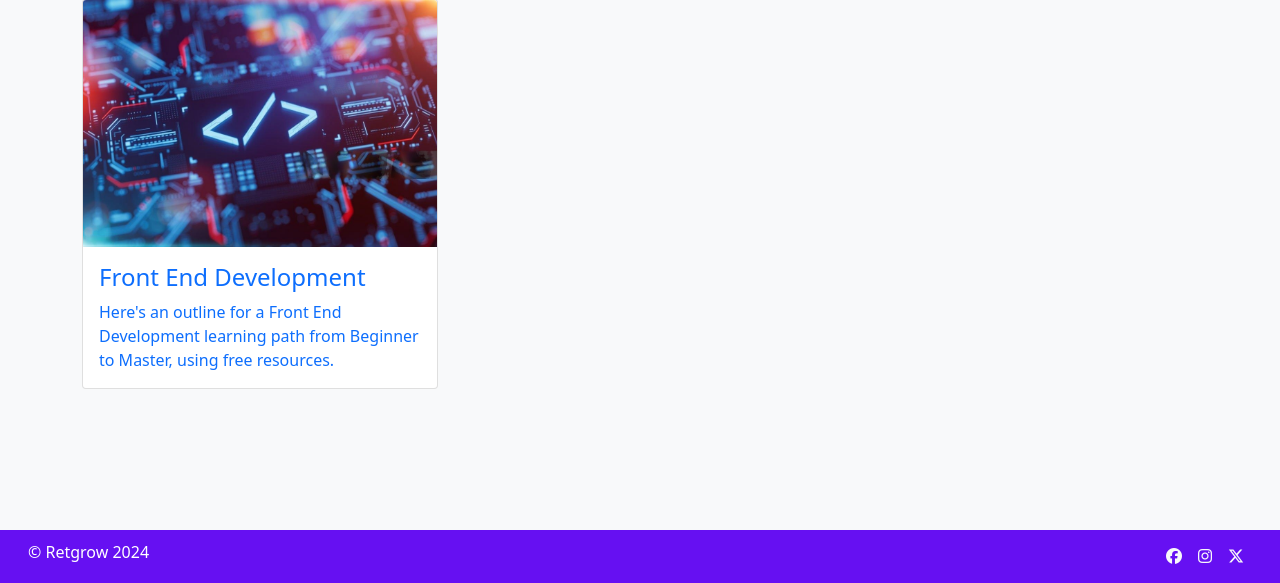
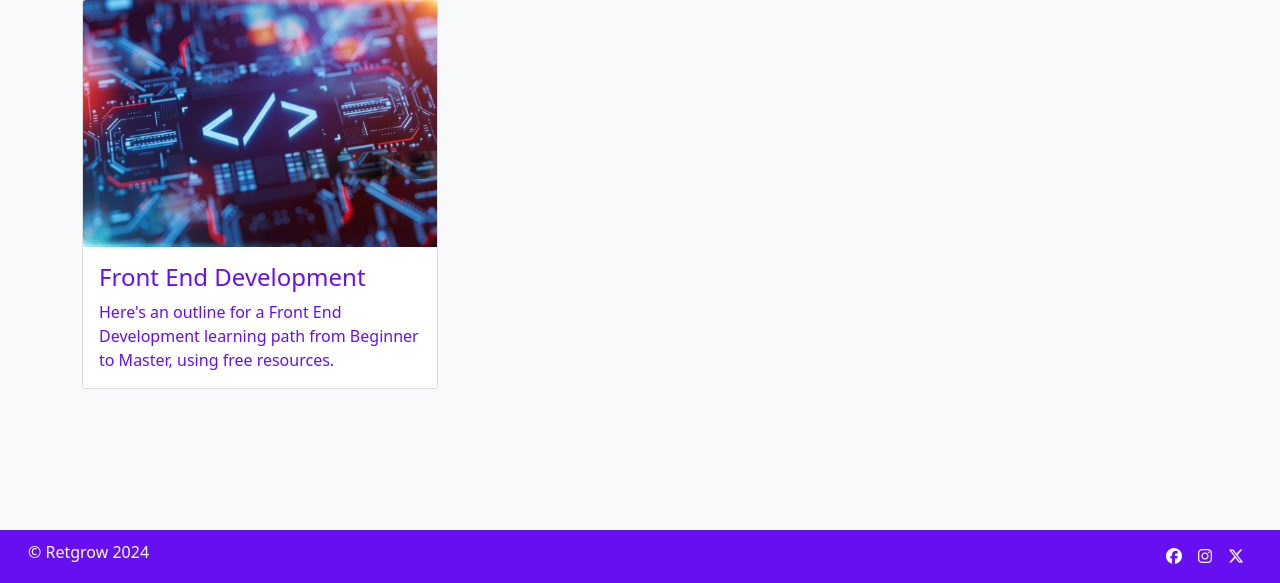
Before and after one commit to Twilight-Techy/Retgrow-Learn, a Django app: page /learning_paths/ in a window 1280 px wide. Shown: the part 217-800 px from the top of the page. Run offline with Django 5.2, Linux system fonts and the light colour scheme; data comes from the database, SQL or seed files in the repository; some libraries are stand-ins or nearby versions.

Commit message:
Update learning_paths.html

```diff
--- a/App/templates/learning_paths.html
+++ b/App/templates/learning_paths.html
@@ -14,8 +14,8 @@
                     <img class="card-img-top" src="{{ course.picture.url }}" alt="Card image"
                         style="width:100%; aspect-ratio: 10/7;">
                     <div class="card-body">
-                        <h4 class="card-title">{{ course.name }}</h4>
-                        <p class="card-text">{{ course.description }}</p>
+                        <h4 class="card-title text-indigo">{{ course.name }}</h4>
+                        <p class="card-text text-indigo">{{ course.description }}</p>
                     </div>
                 </div>
             </a>
```
